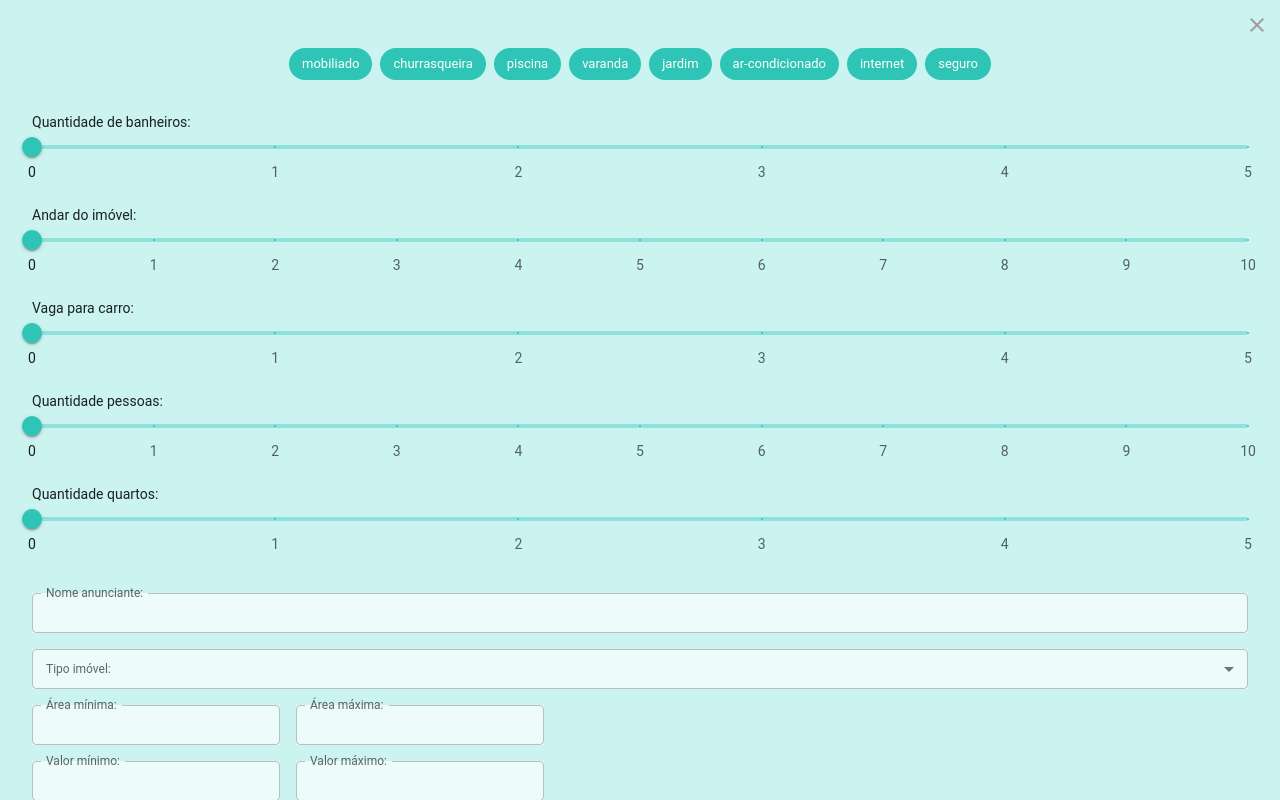
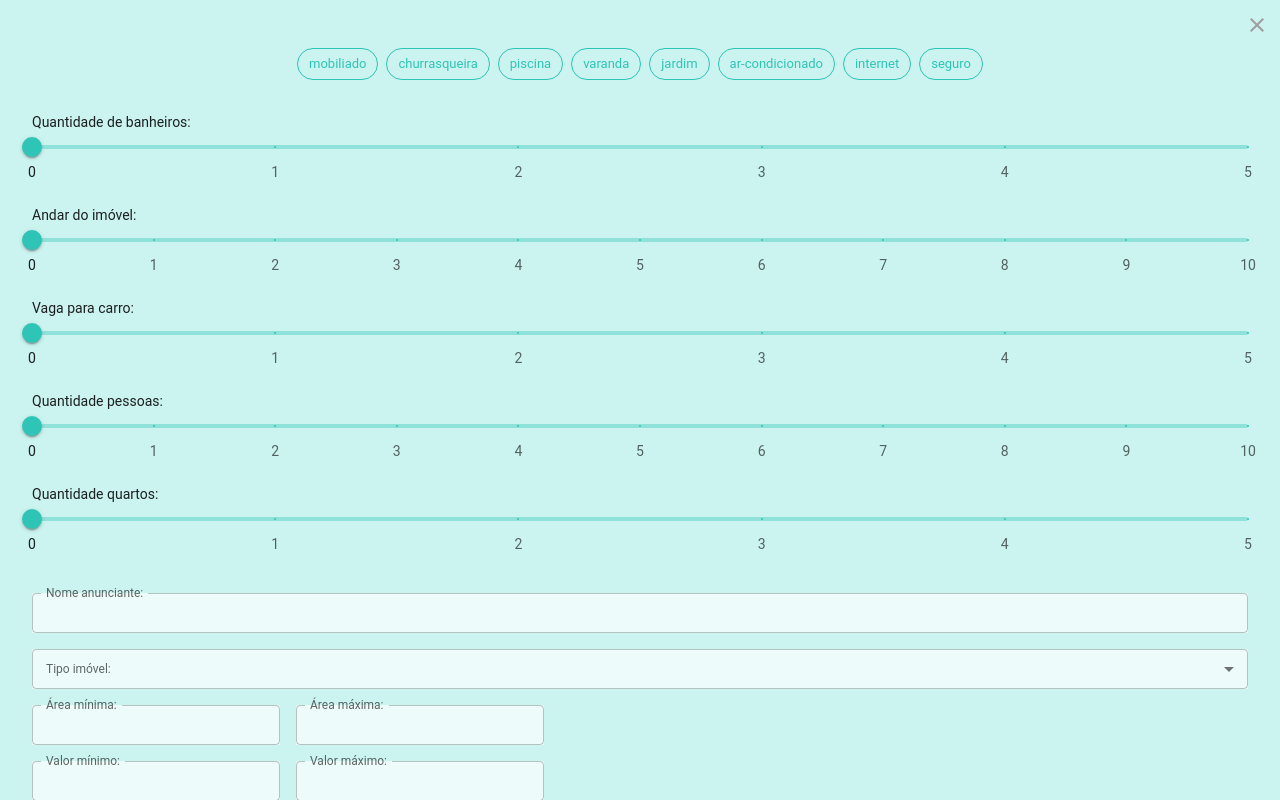
Before and after one commit to Allyson1602/doce-lar, a Next.js app: page / in a window 1280 px wide. Both pictures are taken after a click on the button "mais filtros". Built offline with nearby package versions, Linux system fonts and the light colour scheme.

Commit message:
fix: correção no tipo de chip caso esteja selecionado

```diff
--- a/components/filter.tsx
+++ b/components/filter.tsx
@@ -409,49 +409,49 @@ const Filter: FC<FilterProps> = (props) => {
                         <Chip
                             label="mobiliado"
                             className="dialog__chip"
-                            variant={filters.furnished ? "outlined" : "filled"}
+                            variant={filters.furnished ? "filled" : "outlined"}
                             onClick={handleClickFurnished}
                         />
                         <Chip
                             label="churrasqueira"
                             className="dialog__chip"
-                            variant={filters.barbecue ? "outlined" : "filled"}
+                            variant={filters.barbecue ? "filled" : "outlined"}
                             onClick={handleClickBarbecue}
                         />
                         <Chip
                             label="piscina"
                             className="dialog__chip"
-                            variant={filters.swimmingPool ? "outlined" : "filled"}
+                            variant={filters.swimmingPool ? "filled" : "outlined"}
                             onClick={handleClickSwimmingPool}
                         />
                         <Chip
                             label="varanda"
                             className="dialog__chip"
-                            variant={filters.porch ? "outlined" : "filled"}
+                            variant={filters.porch ? "filled" : "outlined"}
                             onClick={handleClickPorch}
                         />
                         <Chip
                             label="jardim"
                             className="dialog__chip"
-                            variant={filters.garden ? "outlined" : "filled"}
+                            variant={filters.garden ? "filled" : "outlined"}
                             onClick={handleClickGarden}
                         />
                         <Chip
                             label="ar-condicionado"
                             className="dialog__chip"
-                            variant={filters.airconditioning ? "outlined" : "filled"}
+                            variant={filters.airconditioning ? "filled" : "outlined"}
                             onClick={handleClickAirconditioning}
                         />
                         <Chip
                             label="internet"
                             className="dialog__chip"
-                            variant={filters.internet ? "outlined" : "filled"}
+                            variant={filters.internet ? "filled" : "outlined"}
                             onClick={handleClickInternet}
                         />
                         <Chip
                             label="seguro"
                             className="dialog__chip"
-                            variant={filters.security ? "outlined" : "filled"}
+                            variant={filters.security ? "filled" : "outlined"}
                             onClick={handleClickSecurity}
                         />
                     </DialogChipsStyled>
@@ -551,7 +551,7 @@ const Filter: FC<FilterProps> = (props) => {
                             <DialogBoxTextStyled>
                                 <TextField
                                     label="Área mínima:"
-                                    value={filters.minimumArea}
+                                    value={filters.minimumArea || ""}
                                     onChange={handleChangeMinimumArea}
                                     size="small"
                                     InputLabelProps={{shrink: true}}
@@ -561,7 +561,7 @@ const Filter: FC<FilterProps> = (props) => {
                             <DialogBoxTextStyled>
                                 <TextField
                                     label="Área máxima:"
-                                    value={filters.maximumArea}
+                                    value={filters.maximumArea || ""}
                                     onChange={handleChangeMaximumArea}
                                     size="small"
                                     InputLabelProps={{shrink: true}}
@@ -573,7 +573,7 @@ const Filter: FC<FilterProps> = (props) => {
                             <DialogBoxTextStyled>
                                 <TextField
                                     label="Valor mínimo:"
-                                    value={filters.minimumValue}
+                                    value={filters.minimumValue || ""}
                                     onChange={handleChangeMinimumValue}
                                     size="small"
                                     InputLabelProps={{shrink: true}}
@@ -583,7 +583,7 @@ const Filter: FC<FilterProps> = (props) => {
                             <DialogBoxTextStyled>
                                 <TextField
                                     label="Valor máximo:"
-                                    value={filters.maximumValue}
+                                    value={filters.maximumValue || ""}
                                     onChange={handleChangeMaximumValue}
                                     size="small"
                                     InputLabelProps={{shrink: true}}
```
